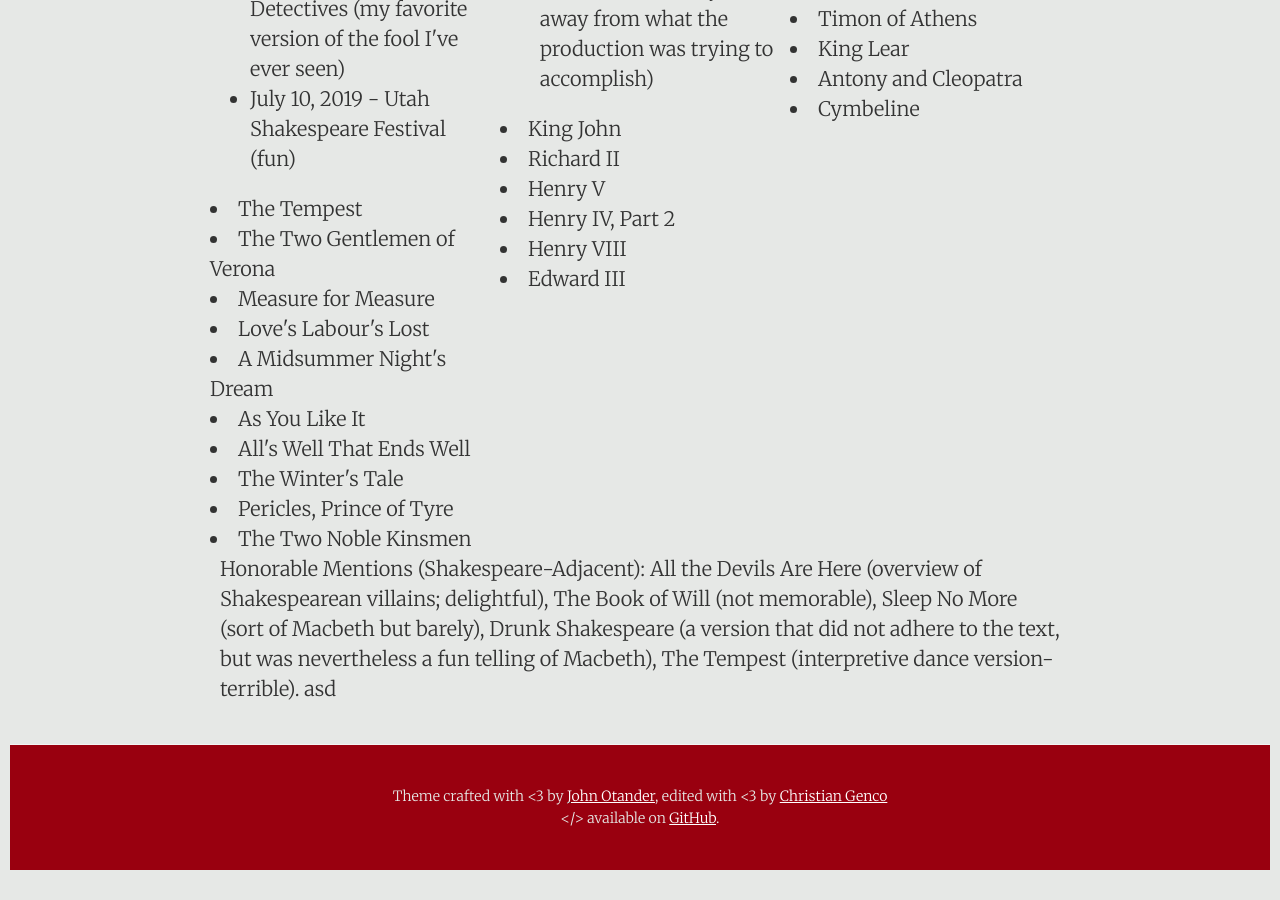
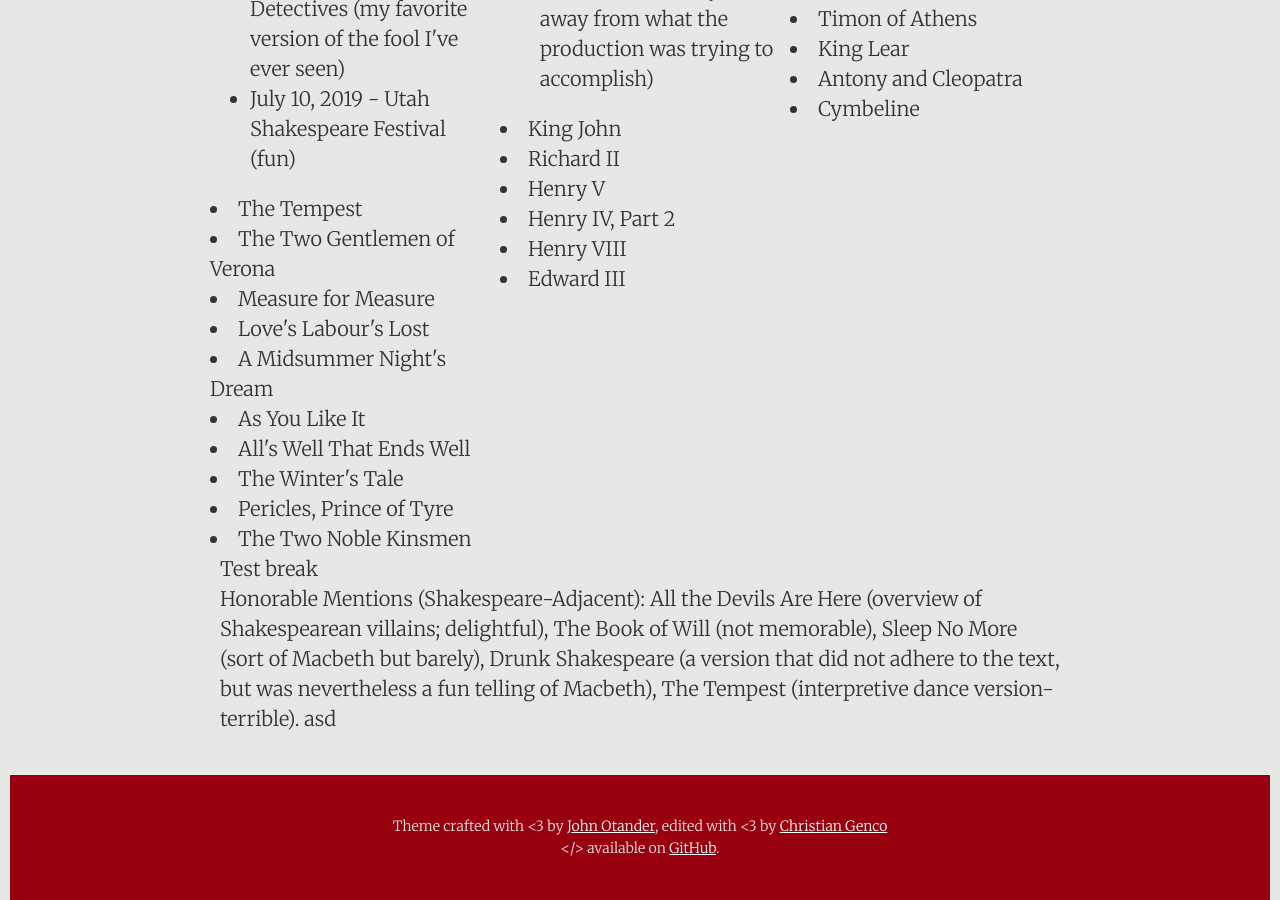
Before and after one commit to DestinyRoseMurphy/DestinyRoseMurphy.github.io, a Jekyll site: the page built from _posts/2024-02-20-Shakespeare.md, in a window 1280 px wide and 900 px high, scrolled down 1559 px. Built offline with Jekyll 4.4.1, drawn with Linux system fonts in a browser that asks for light colours; before the commit the page ends 2429 px from its top, so only the background shows below that.

Commit message:
Update 2024-02-20-Shakespeare.md

```diff
--- a/_posts/2024-02-20-Shakespeare.md
+++ b/_posts/2024-02-20-Shakespeare.md
@@ -130,4 +130,5 @@ I love Shakespeare. I read almost all the histories in college and fell in love,
   </div>
 </div>
 
+<div style="margin-top: 100;"> Test break</div>
 <p style="margin-top: 100;">Honorable Mentions (Shakespeare-Adjacent): All the Devils Are Here (overview of Shakespearean villains; delightful), The Book of Will (not memorable), Sleep No More (sort of Macbeth but barely), Drunk Shakespeare (a version that did not adhere to the text, but was nevertheless a fun telling of Macbeth), The Tempest (interpretive dance version-terrible). asd</p>
```
